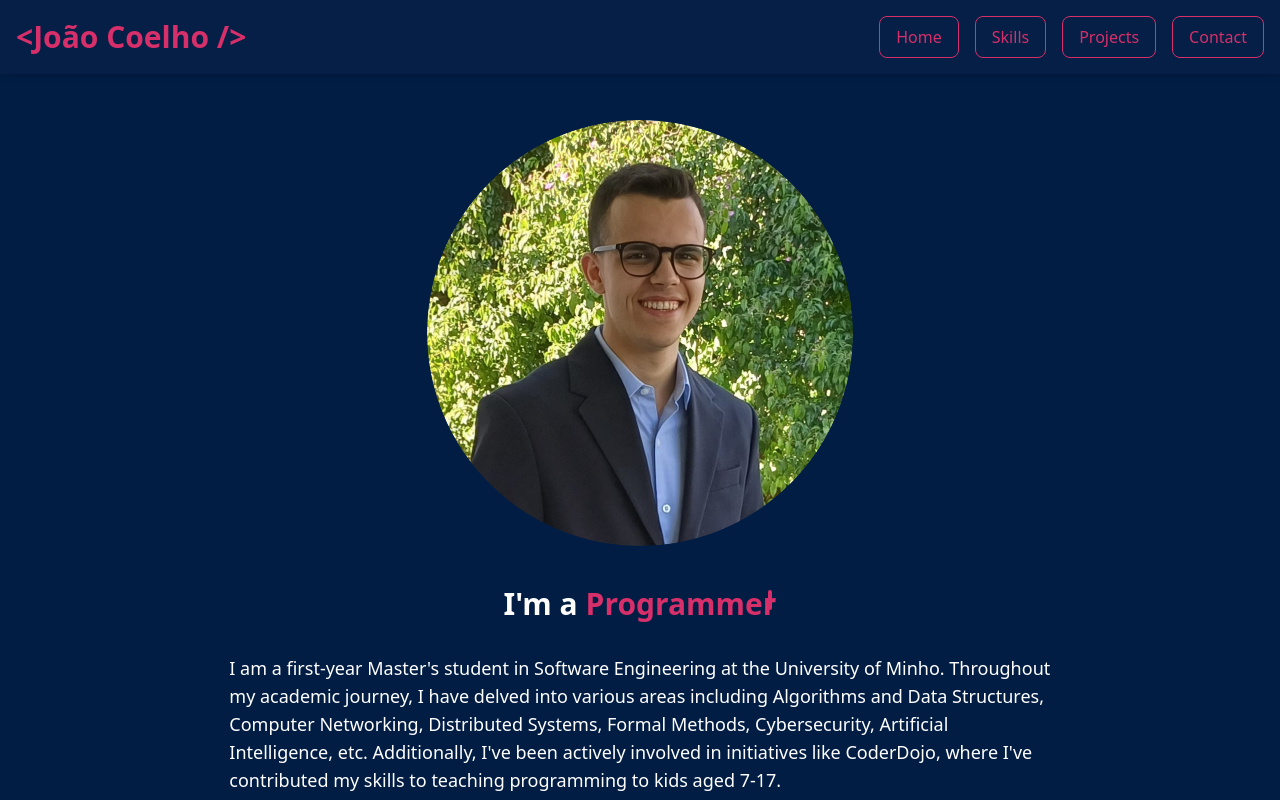
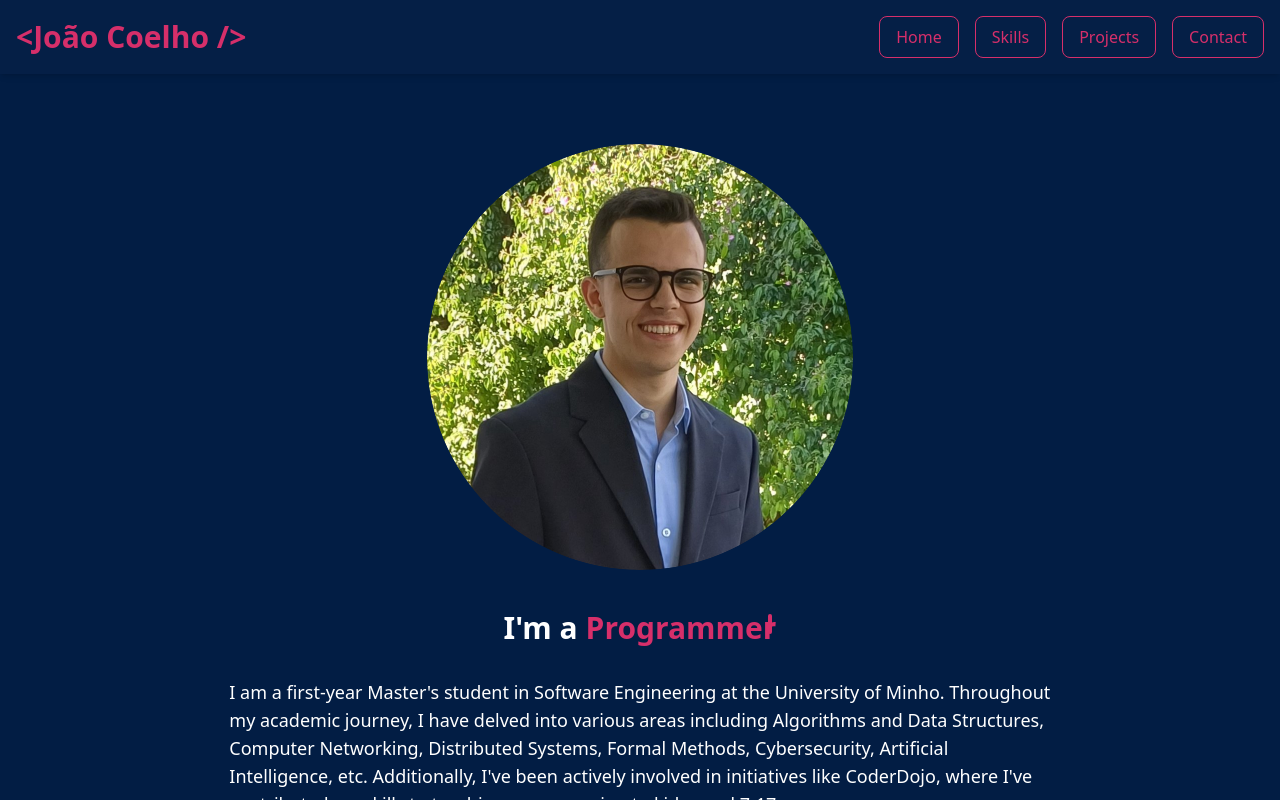
Before and after one commit to JoaoCoelho2003/bio, a Vue app: page /contact in a window 1280 px wide. Built offline with nearby package versions, Linux system fonts and the light colour scheme; some icons are missing; what @midudev/tailwind-animations would draw is missing.

Commit message:
fix: padding

```diff
--- a/src/App.vue
+++ b/src/App.vue
@@ -7,7 +7,7 @@
         :key="index"
         :id="'section-' + index"
         class="section"
-        :style="{ paddingTop: '5vh' }"
+        :style="{ paddingTop: '8vh' }"
       >
         <component :is="sectionViewMap[index]" />
       </section>
--- a/src/views/ContactView.vue
+++ b/src/views/ContactView.vue
@@ -12,7 +12,7 @@
         <div class="flex justify-center text-white font-bold text-4xl lg:text-8xl">
           <span class="underline-custom">Get In Touch</span>
         </div>
-        <div class="text-white/90 text-lg lg:text-2xl font-light">
+        <div class="text-white/90 text-base lg:text-2xl font-light">
           <p>Whether you have a question or just want to say hello, my inbox is always open. I'll try my best to get back to you!</p>
         </div>
       </div>
```
